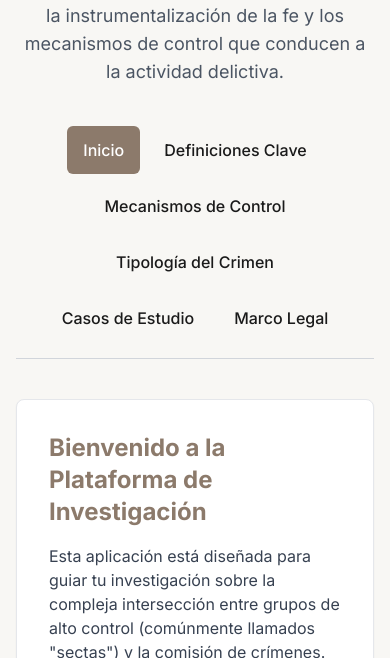
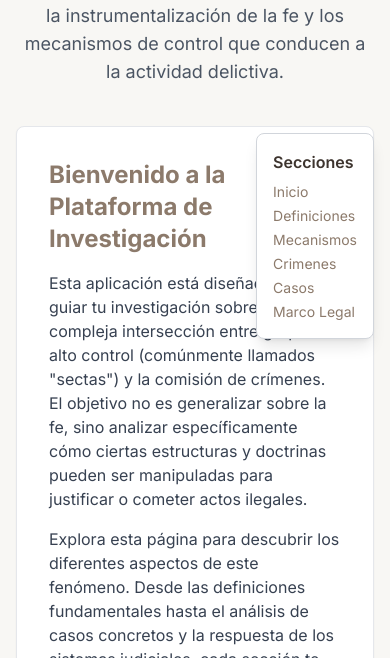
Before and after one commit to jesusdmedinac/investigation-sectas, a plain HTML site: page index.html in a window 390 px wide. Shown: the part 186-844 px from the top of the page. Drawn offline with nearby package versions, Linux system fonts and the light colour scheme.

Commit message:
From tab-based navigation layout to a   single-page scroll layout

```diff
--- a/index.html
+++ b/index.html
@@ -20,12 +20,14 @@
     -->
     <!-- CONFIRMATION: NO SVG graphics used. NO Mermaid JS used. -->
     <style>
-        body { font-family: 'Inter', sans-serif; background-color: #f8f7f4; color: #1a1a1a; }
+        body { font-family: 'Inter', sans-serif; background-color: #f8f7f4; color: #1a1a1a; scroll-behavior: smooth; }
+        html { scroll-behavior: smooth; }
         .nav-item { cursor: pointer; padding: 0.75rem 1rem; border-radius: 0.375rem; transition: background-color 0.3s, color 0.3s; font-weight: 500; }
         .nav-item.active { background-color: #8c7a6b; color: #ffffff; }
         .nav-item:not(.active):hover { background-color: #e5e0da; }
         .content-section { display: none; }
         .content-section.active { display: block; }
+        .scroll-section { scroll-margin-top: 100px; }
         .card { background-color: #ffffff; border: 1px solid #e5e0da; border-radius: 0.5rem; box-shadow: 0 4px 6px -1px rgba(0,0,0,0.05); transition: transform 0.3s, box-shadow 0.3s; }
         .card:hover { transform: translateY(-4px); box-shadow: 0 10px 15px -3px rgba(0,0,0,0.07); }
         .modal { position: fixed; top: 0; left: 0; width: 100%; height: 100%; background-color: rgba(0,0,0,0.6); display: flex; justify-content: center; align-items: center; z-index: 50; opacity: 0; visibility: hidden; transition: opacity 0.3s, visibility 0.3s; }
@@ -33,6 +35,8 @@
         .modal-content { background-color: #fff; padding: 2rem; border-radius: 0.5rem; width: 90%; max-width: 600px; max-height: 90vh; overflow-y: auto; }
         .chart-container { position: relative; width: 100%; max-width: 700px; margin: auto; height: 350px; max-height: 400px; }
         @media (min-width: 768px) { .chart-container { height: 400px; } }
+        /* Override the content-section styles since we're using scroll layout */
+        .content-section { display: block !important; }
     </style>
 </head>
 <body class="antialiased">
@@ -44,21 +48,25 @@
             <p class="text-lg text-gray-600 max-w-3xl mx-auto">Una herramienta interactiva para explorar la instrumentalización de la fe y los mecanismos de control que conducen a la actividad delictiva.</p>
         </header>
 
-        <nav class="flex flex-wrap justify-center gap-2 md:gap-4 mb-10 pb-4 border-b border-gray-300">
-            <a id="nav-inicio" class="nav-item active">Inicio</a>
-            <a id="nav-definiciones" class="nav-item">Definiciones Clave</a>
-            <a id="nav-mecanismos" class="nav-item">Mecanismos de Control</a>
-            <a id="nav-crimenes" class="nav-item">Tipología del Crimen</a>
-            <a id="nav-casos" class="nav-item">Casos de Estudio</a>
-            <a id="nav-legal" class="nav-item">Marco Legal</a>
-        </nav>
+        <!-- Table of Contents for Scroll Navigation -->
+        <div class="fixed top-1/2 right-4 transform -translate-y-1/2 z-50 bg-white p-4 rounded-lg shadow-lg border border-gray-300">
+            <h3 class="font-semibold text-[#3d342e] mb-2">Secciones</h3>
+            <ul class="space-y-1">
+                <li><a href="#inicio" class="text-[#8c7a6b] hover:text-[#3d342e] text-sm block">Inicio</a></li>
+                <li><a href="#definiciones" class="text-[#8c7a6b] hover:text-[#3d342e] text-sm block">Definiciones</a></li>
+                <li><a href="#mecanismos" class="text-[#8c7a6b] hover:text-[#3d342e] text-sm block">Mecanismos</a></li>
+                <li><a href="#crimenes" class="text-[#8c7a6b] hover:text-[#3d342e] text-sm block">Crimenes</a></li>
+                <li><a href="#casos" class="text-[#8c7a6b] hover:text-[#3d342e] text-sm block">Casos</a></li>
+                <li><a href="#legal" class="text-[#8c7a6b] hover:text-[#3d342e] text-sm block">Marco Legal</a></li>
+            </ul>
+        </div>
 
         <main>
-            <section id="section-inicio" class="content-section active">
+            <section id="inicio" class="mb-16 scroll-section">
                 <div class="bg-white p-8 rounded-lg shadow-sm border border-gray-200">
                     <h2 class="text-2xl font-bold text-[#8c7a6b] mb-4">Bienvenido a la Plataforma de Investigación</h2>
                     <p class="text-gray-700 mb-4">Esta aplicación está diseñada para guiar tu investigación sobre la compleja intersección entre grupos de alto control (comúnmente llamados "sectas") y la comisión de crímenes. El objetivo no es generalizar sobre la fe, sino analizar específicamente cómo ciertas estructuras y doctrinas pueden ser manipuladas para justificar o cometer actos ilegales.</p>
-                    <p class="text-gray-700 mb-6">Utiliza las pestañas de navegación para explorar los diferentes aspectos de este fenómeno. Desde las definiciones fundamentales hasta el análisis de casos concretos y la respuesta de los sistemas judiciales, cada sección te proporcionará información estructurada para responder a las preguntas clave de tu investigación:</p>
+                    <p class="text-gray-700 mb-6">Explora esta página para descubrir los diferentes aspectos de este fenómeno. Desde las definiciones fundamentales hasta el análisis de casos concretos y la respuesta de los sistemas judiciales, cada sección te proporcionará información estructurada para responder a las preguntas clave de tu investigación:</p>
                     <ul class="list-disc list-inside space-y-2 text-gray-700">
                         <li>¿Cómo se define una "secta" en un contexto criminológico?</li>
                         <li>¿Qué mecanismos psicológicos permiten la instrumentalización de los miembros?</li>
@@ -69,7 +77,7 @@
                 </div>
             </section>
 
-            <section id="section-definiciones" class="content-section">
+            <section id="definiciones" class="mb-16 scroll-section">
                 <div class="text-center mb-8">
                      <h2 class="text-3xl font-bold text-[#8c7a6b] mb-2">Definiendo el Fenómeno</h2>
                      <p class="text-gray-600 max-w-2xl mx-auto">Para analizar el problema, es crucial entender la terminología. Aquí exploramos los conceptos de "secta" o "culto" y cómo ciertas creencias pueden actuar como catalizadores de la violencia.</p>
@@ -98,7 +106,7 @@
                 </div>
             </section>
 
-            <section id="section-mecanismos" class="content-section">
+            <section id="mecanismos" class="mb-16 scroll-section">
                  <div class="text-center mb-8">
                      <h2 class="text-3xl font-bold text-[#8c7a6b] mb-2">Mecanismos de Control Psicológico</h2>
                      <p class="text-gray-600 max-w-3xl mx-auto">Los crímenes en estos grupos no surgen de la nada. Son el resultado de un proceso sistemático de control y coerción. Interactúa con el siguiente diagrama para entender cómo se manipula a los individuos y se neutraliza su pensamiento crítico.</p>
@@ -129,7 +137,7 @@
                 </div>
             </section>
 
-            <section id="section-crimenes" class="content-section">
+            <section id="crimenes" class="mb-16 scroll-section">
                 <div class="text-center mb-8">
                      <h2 class="text-3xl font-bold text-[#8c7a6b] mb-2">Tipología de Crímenes Frecuentes</h2>
                      <p class="text-gray-600 max-w-3xl mx-auto">Aunque los crímenes pueden variar, ciertos patrones emergen de forma consistente en los casos estudiados. El siguiente gráfico muestra una distribución de los tipos de delitos más comunes asociados a grupos sectarios, basados en análisis de casos documentados.</p>
@@ -141,7 +149,7 @@
                 </div>
             </section>
 
-            <section id="section-casos" class="content-section">
+            <section id="casos" class="mb-16 scroll-section">
                  <div class="text-center mb-8">
                      <h2 class="text-3xl font-bold text-[#8c7a6b] mb-2">Casos de Estudio Notables</h2>
                      <p class="text-gray-600 max-w-3xl mx-auto">La teoría cobra vida al examinar casos reales. Explora estos ejemplos históricos y contemporáneos para ver cómo los mecanismos de control y las doctrinas extremas se tradujeron en crímenes devastadores. Haz clic en cada caso para más detalles.</p>
@@ -150,7 +158,7 @@
                 </div>
             </section>
 
-            <section id="section-legal" class="content-section">
+            <section id="legal" class="scroll-section">
                  <div class="text-center mb-8">
                      <h2 class="text-3xl font-bold text-[#8c7a6b] mb-2">Respuesta y Desafíos del Marco Legal</h2>
                      <p class="text-gray-600 max-w-3xl mx-auto">Procesar crímenes cometidos en un contexto religioso presenta desafíos únicos para la justicia. Esta sección aborda las dificultades legales, la existencia de leyes específicas y la variabilidad de la definición de "crimen" a nivel internacional.</p>
@@ -197,31 +205,7 @@
 
     <script>
         document.addEventListener('DOMContentLoaded', () => {
-            const navItems = document.querySelectorAll('.nav-item');
-            const contentSections = document.querySelectorAll('.content-section');
-
-            const switchTab = (targetId) => {
-                navItems.forEach(item => {
-                    item.classList.remove('active');
-                    if(item.id === `nav-${targetId}`) {
-                        item.classList.add('active');
-                    }
-                });
-                contentSections.forEach(section => {
-                    section.classList.remove('active');
-                    if(section.id === `section-${targetId}`) {
-                        section.classList.add('active');
-                    }
-                });
-            };
-
-            navItems.forEach(item => {
-                item.addEventListener('click', () => {
-                    const targetId = item.id.replace('nav-', '');
-                    switchTab(targetId);
-                });
-            });
-
+            // Keep the interactive elements but remove tab switching functionality
             const creenciasButtons = document.querySelectorAll('#creencias-container button');
             const creenciaInfo = document.getElementById('creencia-info');
             creenciasButtons.forEach(button => {
```
